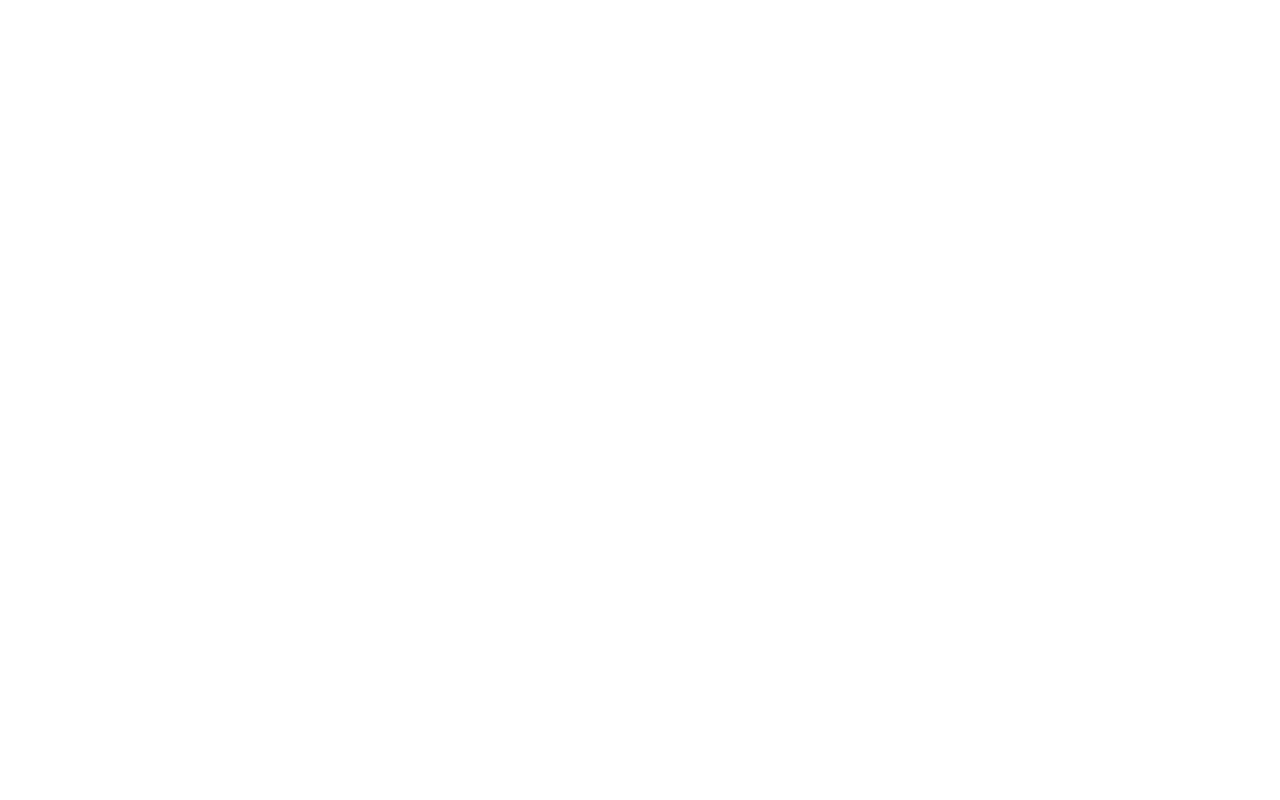
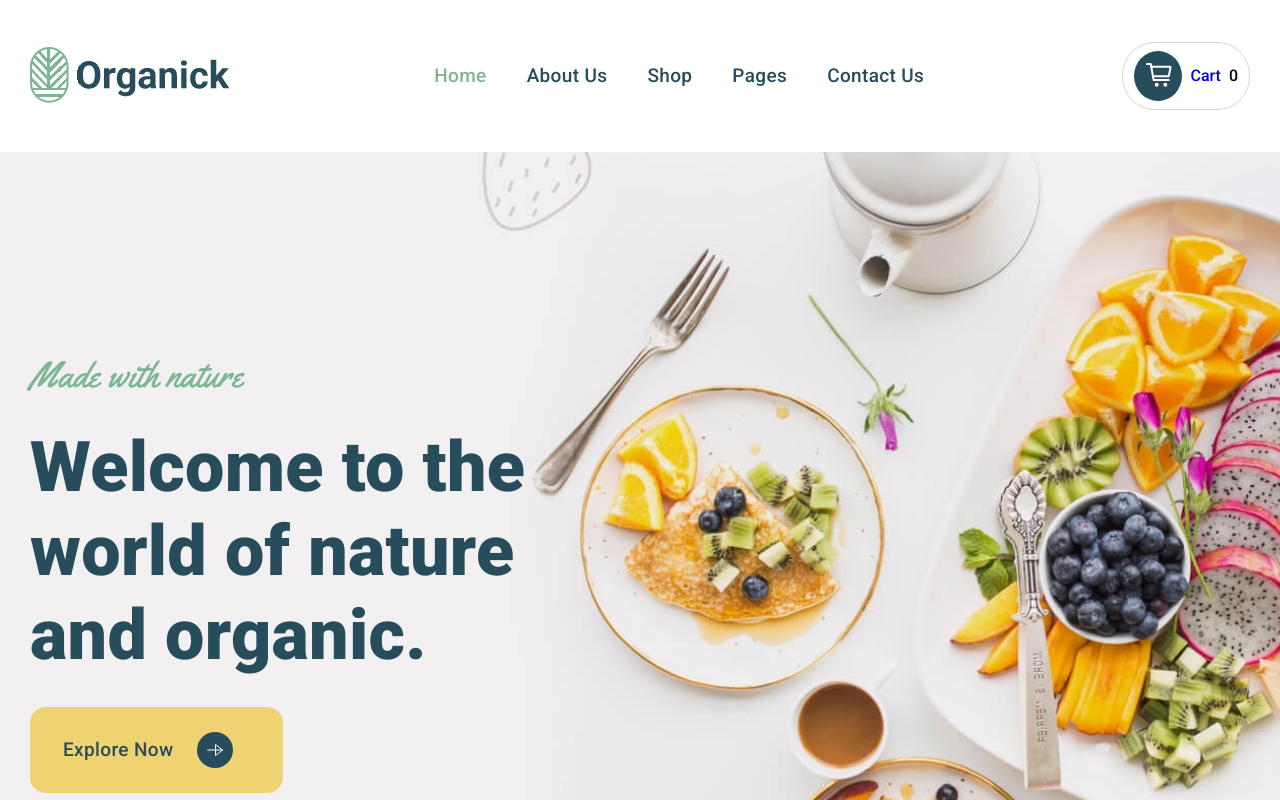
Before and after one commit to DNK-forexample/mits_html-exam, a plain HTML site: page index.html in a window 1280 px wide. Drawn offline with Linux system fonts and the light colour scheme.

Commit message:
add: add header markup

```diff
--- a/index.html
+++ b/index.html
@@ -5,6 +5,7 @@
   <meta http-equiv="X-UA-Compatible" content="IE=edge">
   <meta name="viewport" content="width=device-width, initial-scale=1.0">
   <link rel="stylesheet" href="./styles/style.css">
+
   <link rel="preconnect" href="https://fonts.googleapis.com">
 <link rel="preconnect" href="https://fonts.gstatic.com" crossorigin>
 <link href="https://fonts.googleapis.com/css2?family=Open+Sans:ital,wght@0,300;0,500;0,600;0,800;1,300;1,400;1,500;1,600;1,700;1,800&family=Roboto:ital,wght@0,100;0,300;0,500;0,900;1,100;1,300;1,400;1,500;1,700;1,900&family=Yellowtail&display=swap" rel="stylesheet">
@@ -13,17 +14,63 @@
 <body>
   <div class="container">
     <header class="header">
-      <div class="header__container"></div>
+      <div class="header__container _container">
+        <a href="#" class="header__logo">
+          <img src="./images/logo.png" alt="logo icon">
+        </a>
+        <nav class="header__menu menu">
+          <ul class="menu__list">
+            <li class="menu__item">
+              <a href="#" class="menu__link active">Home</a>
+            </li>
+            <li class="menu__item">
+              <a href="#" class="menu__link">About Us</a>
+            </li>
+            <li class="menu__item">
+              <a href="#" class="menu__link">Shop</a>
+            </li>
+            <li class="menu__item">
+              <a href="#" class="menu__link">Pages</a>
+            </li>
+            <li class="menu__item">
+              <a href="#" class="menu__link">Contact Us</a>
+            </li>
+          </ul>
+        </nav>
+        <div class="header__basket">
+          <a href="#" class="header__basket-img">
+            <img src="./svg/header_basket.svg" alt="basket icon">
+          </a>
+          <a href="#" class="header__basket-cart">Cart</a>
+          <p>0</p>
+        </div>
+      </div>
+      <div class="_container">
+        <h3 class="header__subtitle">
+          Made with nature
+        </h3>
+        <h1 class="header__title">
+          Welcome to the world of nature and organic.
+        </h1>
+      </div>
+
+     <div class="_container">
+      <a href="#" class="header__button">
+        Explore Now
+        <img src="./svg/header_button-arrow.svg" class="header__button-arrow" alt="">
+      </a>
+     </div>
     </header>
     <main class="main">
-      <section class="get"></section>
+      <section class="get">
+
+      </section>
       <section class="about"></section>
       <section class="food"></section>
       <section class="testimonial"></section>
       <section class="offer"></section>
       <section class="eco-friendly"></section>
       <section class="gallery"></section>
-
     </main>
     <footer class="footer">
       <section class="contacts"></section>
--- a/styles/style.css
+++ b/styles/style.css
@@ -1,30 +1,177 @@
-/* #region reset */
+/* #region reset---------------------------------------------------------------------*/
+:root {
+  --main-letter-color: #274c5b;
+}
+html {
+  font-family: 'Roboto', sans-serif;
+  font-weight: 400;
+  color: var(--main-letter-color);
+}
 body {
-  font-family: 'Open Sans', sans-serif;
+  /* font-family: 'Open Sans', sans-serif; */
   font-family: 'Roboto', sans-serif;
-  font-family: 'Yellowtail', cursive;
+  /* font-family: 'Yellowtail', cursive; */
+  font-size: 16px;
+
+  margin: 0;
+  padding: 0;
+  box-sizing: border-box;
+
+  height: 100%;
+  line-height: 1;
+
+  color: #000;
+}
+
+a {
+  text-decoration: none;
+  cursor: pointer;
+}
+
+ul,
+ol,
+li {
+  list-style: none;
 }
 
 .container {
-  display: flex;
-  flex-direction: column;
   min-height: 100%;
+  overflow: hidden;
 }
-/* #endregion */
-/* #region header */
-.header__container {
-  max-width: 1440px;
+
+._container {
+  max-width: 1380px;
   margin: 0 auto;
   padding: 0 30px;
 }
 
-.header {}
-/* #endregion */
+.menu {}
 
-/* #region main */
+a.active {
+  color: #7eb693;
+}
+/* #endregion ----------------------------------------------------------*/
+/* #region header ---------------------------------------------------------- */
+
+.header {
+  background: url(../images/header__background.jpeg);
+  background-position: center top;
+  background-repeat: no-repeat;
+  position: absolute;
+  width: 100vw;
+  left: 0;
+  top: 0;
+  z-index: 20;
+  height: 100vh;
+}
+
+.header__container {
+  display: flex;
+  align-items: center;
+  min-height: 152px;
+  background-color: #fff;
+  justify-content: space-between;
+  margin-bottom: 220px;
+}
+
+.header__logo {}
+
+.header__menu {
+  margin: 0 0 0 26px;
+}
+
+.menu__list {
+  display: flex;
+}
+
+.menu__item {
+  margin: 0 0 0 40px;
+}
+
+.menu__item:last-child {
+  margin: 0 100px 0 40px;
+}
+
+.menu__link {
+  color: var(--main-letter-color);
+font-size: 19px;
+line-height: calc(32 / 14 * 100%);
+letter-spacing: 0.36px
+}
+
+.header__basket {
+  display: flex;
+  align-items: center;
+  justify-content: center;
+  gap: 8px;
+
+  border: 1px solid #d4d4d4;
+  border-radius: 33px;
+  padding: 8px 11px;
+}
+
+.header__basket-img {
+  width: 24px;
+  height: 26px;
+  background: var(--main-letter-color);
+  padding: 12px;
+  border-radius: 50%;
+}
+
+.header__basket-cart {}
+
+.header__subtitle {
+  font-family: 'Yellowtail', cursive;
+  color:#7eb693;
+  font-weight: 400;
+  font-size: 36px;
+  line-height: 6px;
+  letter-spacing: 0.36px;
+  margin-bottom: 1px;
+}
+
+.header__title {
+  color: var(--main-letter-color);
+font-weight: 700;
+line-height: 84px;
+letter-spacing: 0.36px;
+font-size: 70px;
+max-width: 496px;
+margin-bottom: 30px;
+}
+
+.header__button {
+  background-color: #efd372;
+  display: flex;
+  max-width: 219px;
+  color: var(--main-letter-color);
+  border-radius: 16px;
+
+  font-weight: 400;
+  font-size: 19px;
+  line-height: 32px;
+  letter-spacing: 0.36px;
+  padding: 25px 1px 25px 33px;
+  align-items: center;
+  gap: 24px;
+  margin-bottom: 250px;
+}
+
+.header__button-arrow {
+  background-color: var(--main-letter-color);
+  padding: 12px 10px;
+  border-radius: 50%;
+}
+/* #endregion  ----------------------------------------------------------*/
+
+/* #region main  ----------------------------------------------------------*/
+
+/*#region get*/
+
+/*#endregion*/
+
+/* #endregion  ----------------------------------------------------------*/
+
+/* #region footer  ----------------------------------------------------------*/
 
 /* #endregion */
-
-/* #region footer */
-
-/* #endregion */
```
